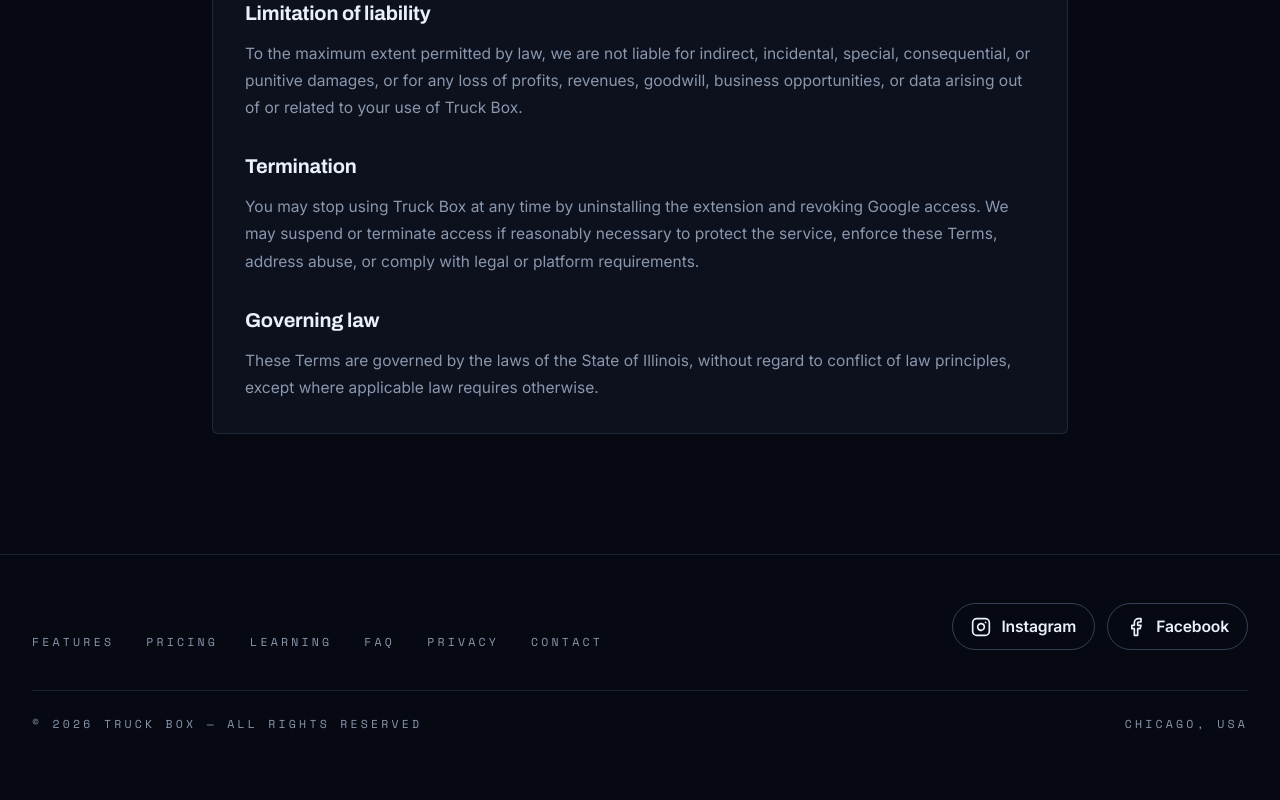
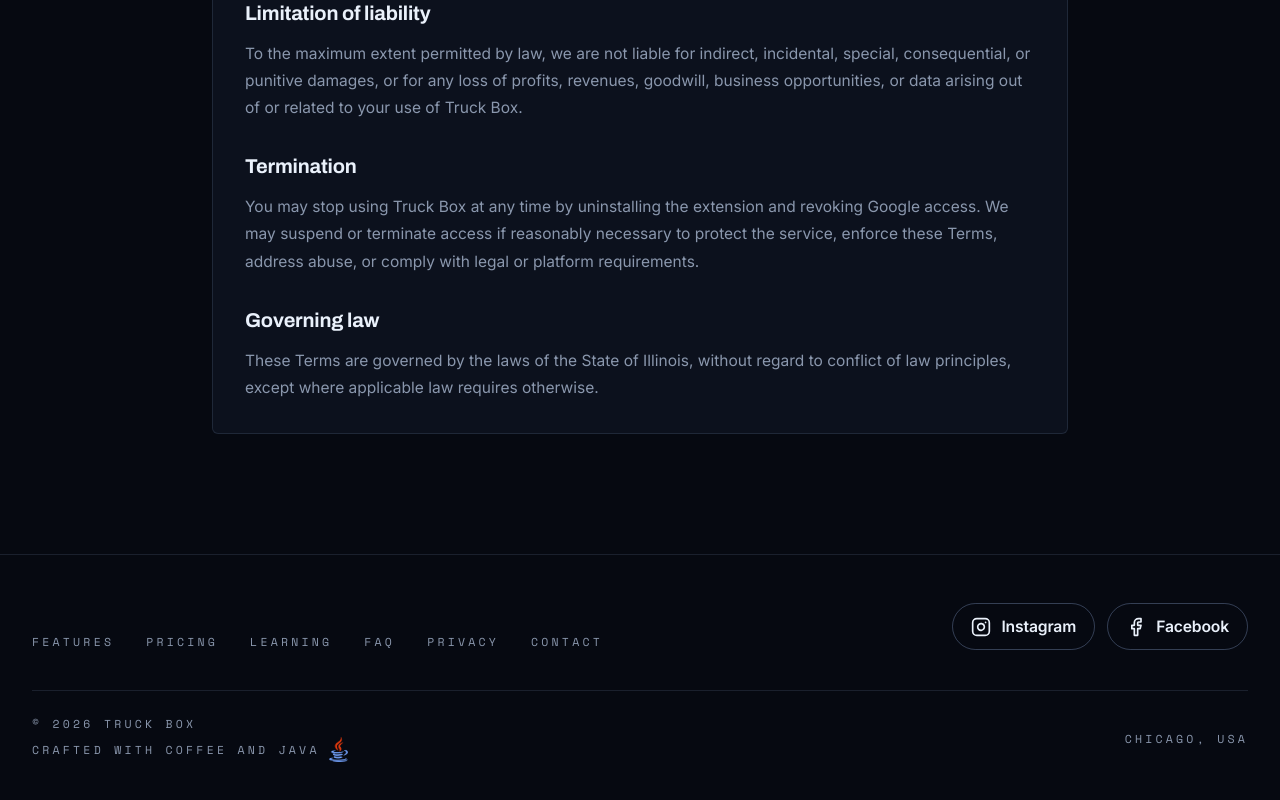
Before and after one commit to mng2214/truckbox-extension-landing, a React (Vite) app: page /privacy in a window 1280 px wide. Shown: the part 6096-6896 px from the top of the page. Built offline with nearby package versions, Linux system fonts and the light colour scheme.

Commit message:
clean up

```diff
--- a/src/App.tsx
+++ b/src/App.tsx
@@ -2651,8 +2651,31 @@
           </div>
         </div>
 
-        <div className="mt-10 pt-6 flex flex-col sm:flex-row justify-between gap-3" style={{ borderTop: "1px solid var(--line)" }}>
-          <span className="ed-label">© {new Date().getFullYear()} Truck Box — All rights reserved</span>
+        <div
+            className="mt-10 pt-6 flex flex-col sm:flex-row justify-between items-center gap-4"
+            style={{ borderTop: "1px solid var(--line)" }}
+        >
+          <div className="flex flex-col">
+    <span className="ed-label">
+      © {new Date().getFullYear()} Truck Box
+    </span>
+
+            <span className="ed-label flex items-center gap-1 mt-1">
+      Crafted with coffee and java
+<img
+    src="/java-logo.png"
+    alt="Java"
+    className="inline-block"
+    style={{
+      width: "30px",
+      height: "25px",
+      objectFit: "contain",
+      verticalAlign: "middle"
+    }}
+/>
+    </span>
+          </div>
+
           <span className="ed-label">Chicago, USA</span>
         </div>
       </div>
```
Also changed, not shown: public/java-logo.png (added).
